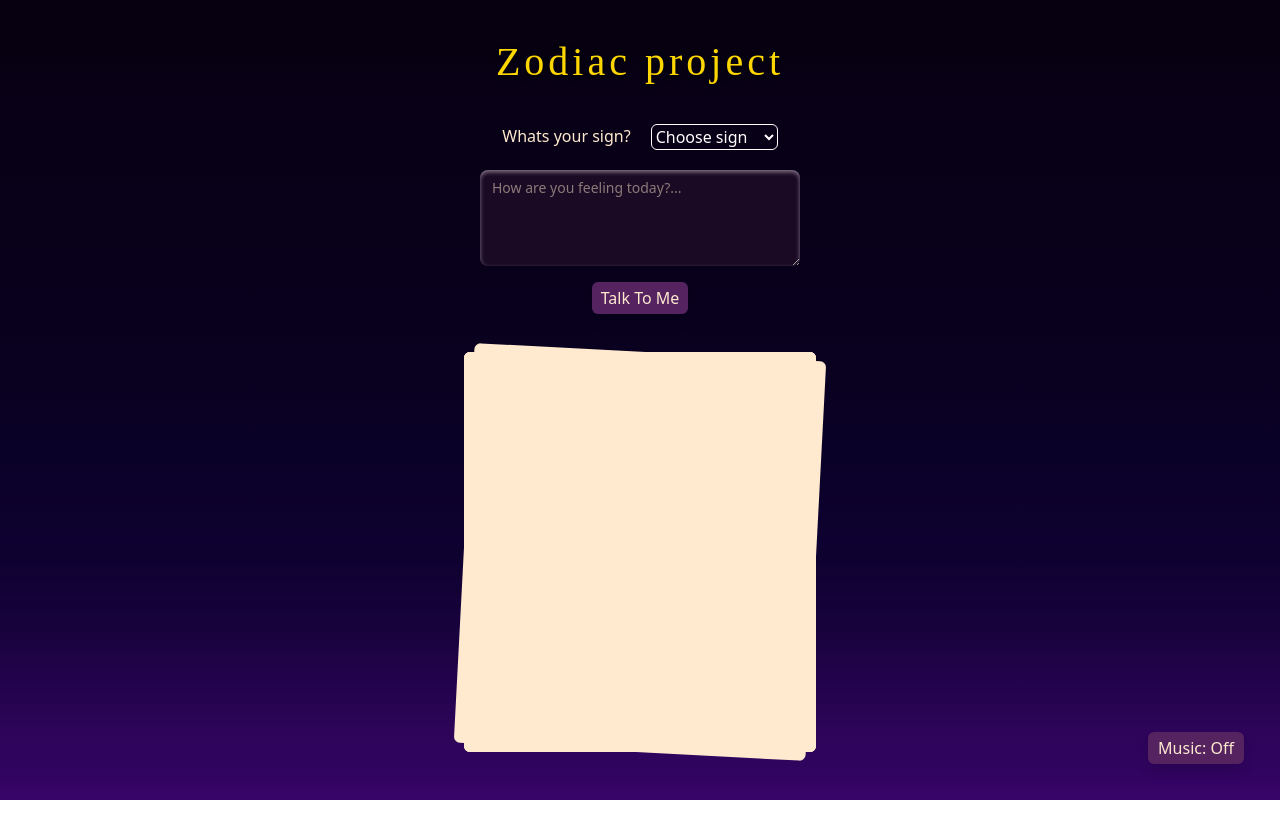
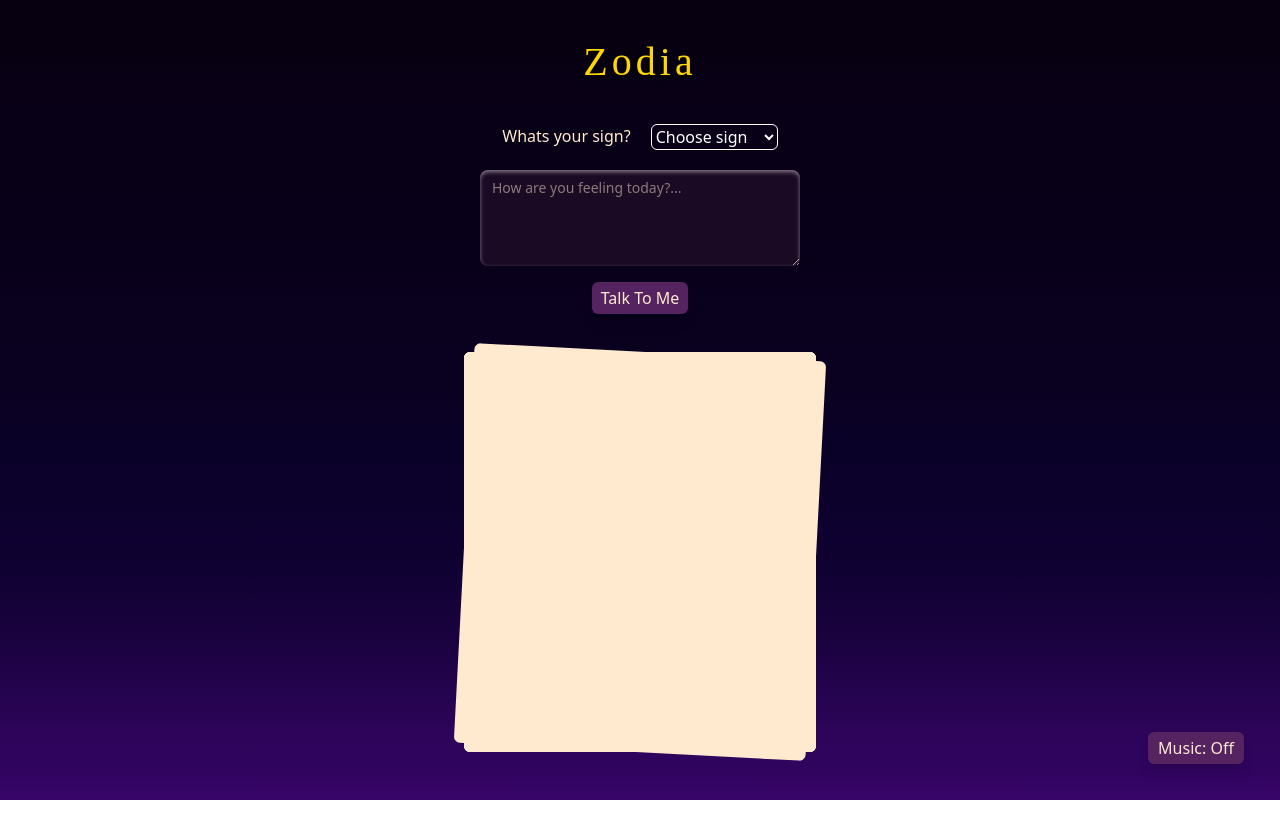
Before and after one commit to Taz-AI-Project/Zodia, a React (Vite) app: page / in a window 1280 px wide. Shown: the top 838 px of the page. Built offline with nearby package versions, Linux system fonts and the light colour scheme; a web font is replaced by a local one.

Commit message:
Title fix

```diff
--- a/src/App.tsx
+++ b/src/App.tsx
@@ -69,7 +69,7 @@ function App() {
         }}
         className='text-[min(10vw,40px)] mb-8 text-white text-shadow-lg/30'
       >
-        Zodiac project
+        Zodia
       </h1>
       <div className='flex justify-center m-5'>
         <p className='text-champagne mr-5'>Whats your sign?</p>
```
